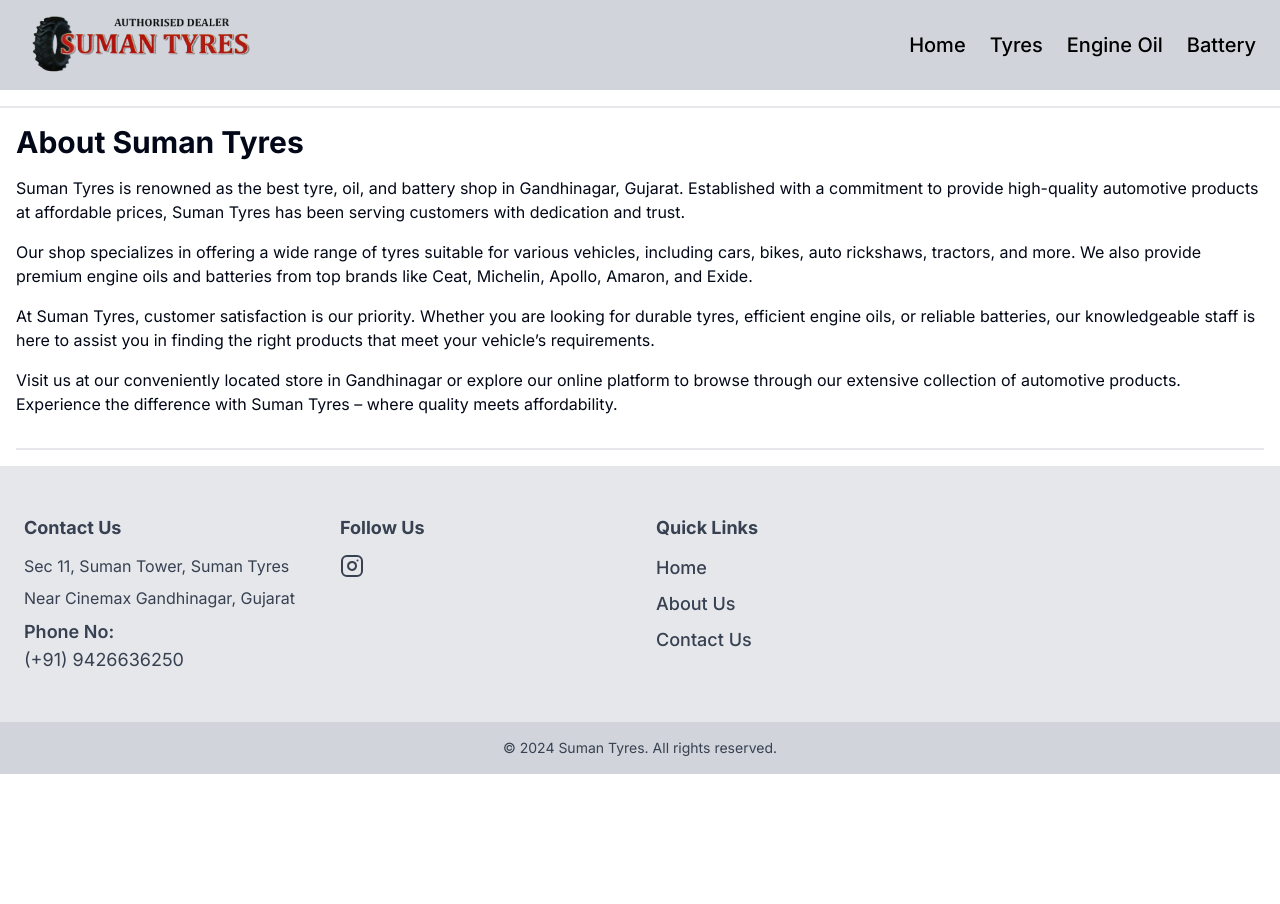
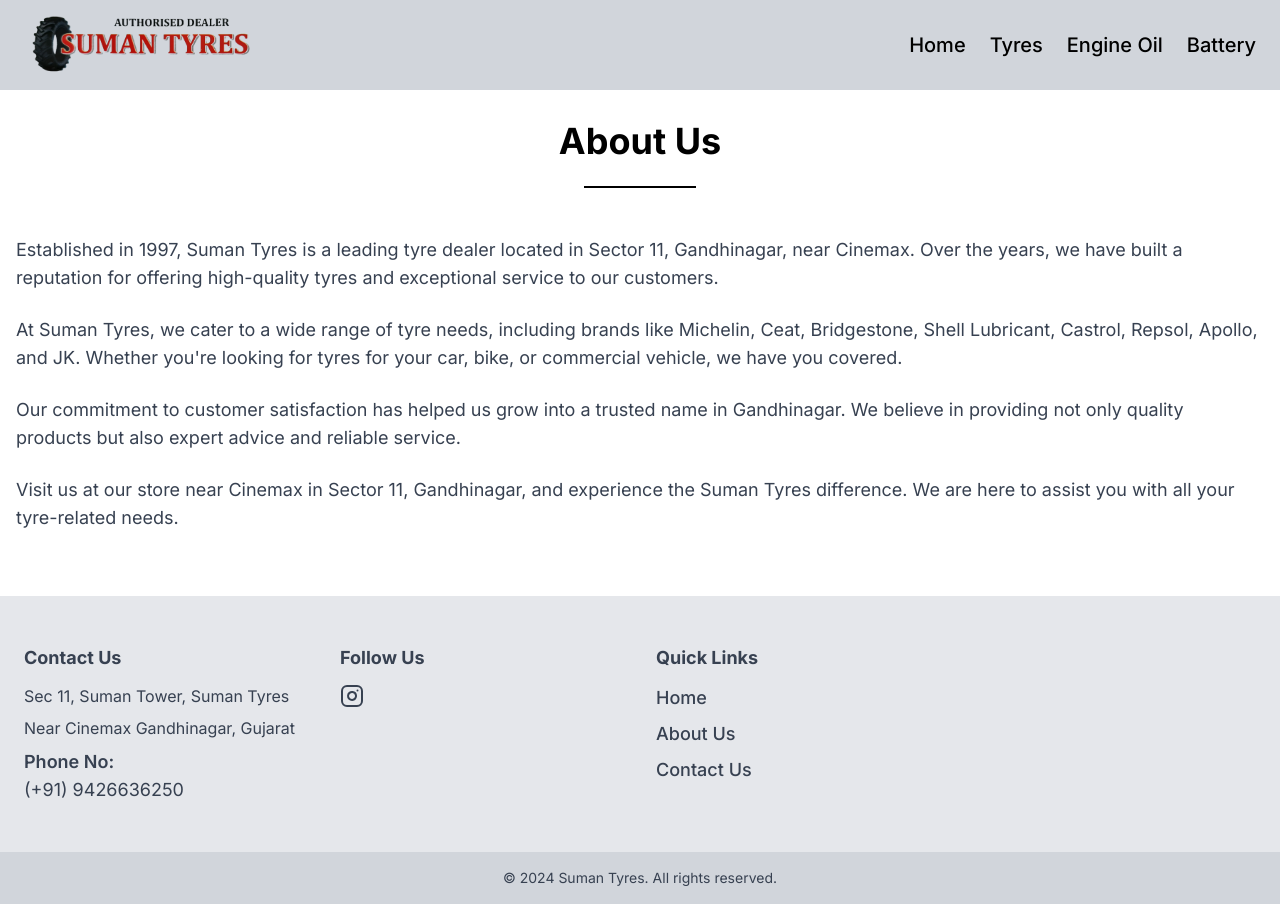
Before and after one commit to Vihar8/suman_tyres, a Next.js app: page /about in a window 1280 px wide. Before the commit the page ends 800 px from the top, so only its background shows below. Built offline with nearby package versions, Linux system fonts and the light colour scheme.

Commit message:
edited cousrse

```diff
--- a/app/about/page.tsx
+++ b/app/about/page.tsx
@@ -4,37 +4,38 @@
 import Head from 'next/head';
 import Navbar from '@/components/Navbar';
 import Footer from '@/components/Footer';
+import { title } from 'process';
 
-const About: React.FC = () => {
+const AboutPage: React.FC = () => {
   return (
     <>
       <Head>
-        <title>About Suman Tyres - Best Tyre, Oil, and Battery Shop in Gandhinagar</title>
-        <meta name="description" content="Learn more about Suman Tyres, the best tyre, oil, and battery shop in Gandhinagar, Gujarat, offering high-quality products at affordable prices." />
+        <title>About Suman Tyres | Best Tyre Dealers in Gandhinagar</title>
+        <meta name="description" content="Learn about Suman Tyres in Gandhinagar, established in 1997. We offer a wide range of tyres including Michelin, Ceat, Bridgestone, and more." />
       </Head>
       <Navbar />
-      <hr className="my-4 border-t-2 border-gray-200" />
-      <main className="container mx-auto px-4">
+      <main className="container mx-auto px-4 py-8">
         <section className="mb-8">
-          <h2 className="text-3xl font-bold mb-4">About Suman Tyres</h2>
-          <p className="mb-4">
-            Suman Tyres is renowned as the best tyre, oil, and battery shop in Gandhinagar, Gujarat. Established with a commitment to provide high-quality automotive products at affordable prices, Suman Tyres has been serving customers with dedication and trust.
+        <h1 className="text-4xl font-bold text-center text-black animate-bounce">About Us</h1>
+        <div className="mx-auto w-28 border-t-2 border-black my-6" />
+        <br />
+          <p className="text-lg text-gray-700 mb-6">
+            Established in 1997, Suman Tyres is a leading tyre dealer located in Sector 11, Gandhinagar, near Cinemax. Over the years, we have built a reputation for offering high-quality tyres and exceptional service to our customers.
           </p>
-          <p className="mb-4">
-            Our shop specializes in offering a wide range of tyres suitable for various vehicles, including cars, bikes, auto rickshaws, tractors, and more. We also provide premium engine oils and batteries from top brands like Ceat, Michelin, Apollo, Amaron, and Exide.
+          <p className="text-lg text-gray-700 mb-6">
+            At Suman Tyres, we cater to a wide range of tyre needs, including brands like Michelin, Ceat, Bridgestone, Shell Lubricant, Castrol, Repsol, Apollo, and JK. Whether you're looking for tyres for your car, bike, or commercial vehicle, we have you covered.
           </p>
-          <p className="mb-4">
-            At Suman Tyres, customer satisfaction is our priority. Whether you are looking for durable tyres, efficient engine oils, or reliable batteries, our knowledgeable staff is here to assist you in finding the right products that meet your vehicle’s requirements.
+          <p className="text-lg text-gray-700 mb-6">
+            Our commitment to customer satisfaction has helped us grow into a trusted name in Gandhinagar. We believe in providing not only quality products but also expert advice and reliable service.
           </p>
-          <p className="mb-4">
-            Visit us at our conveniently located store in Gandhinagar or explore our online platform to browse through our extensive collection of automotive products. Experience the difference with Suman Tyres – where quality meets affordability.
+          <p className="text-lg text-gray-700 mb-6">
+            Visit us at our store near Cinemax in Sector 11, Gandhinagar, and experience the Suman Tyres difference. We are here to assist you with all your tyre-related needs.
           </p>
         </section>
-        <hr className="my-4 border-t-2 border-gray-200" />
       </main>
       <Footer />
     </>
   );
 };
 
-export default About;
+export default AboutPage;
```
